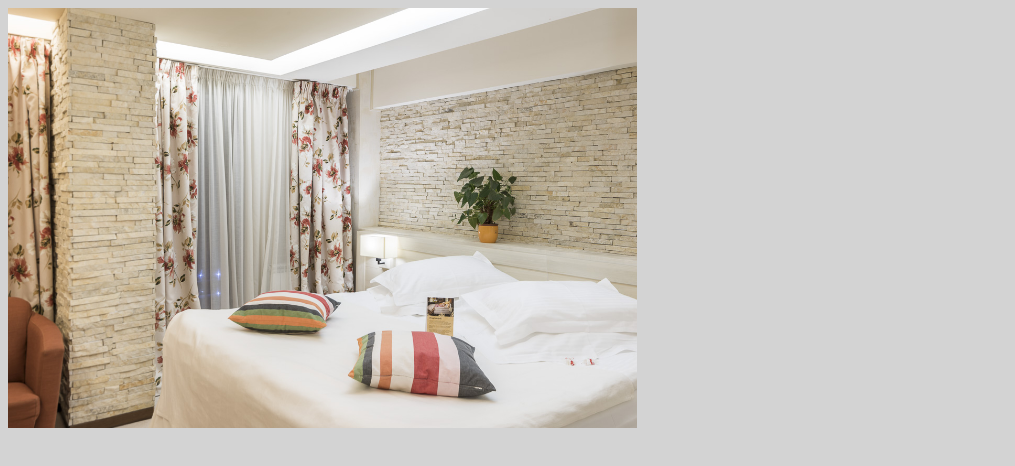
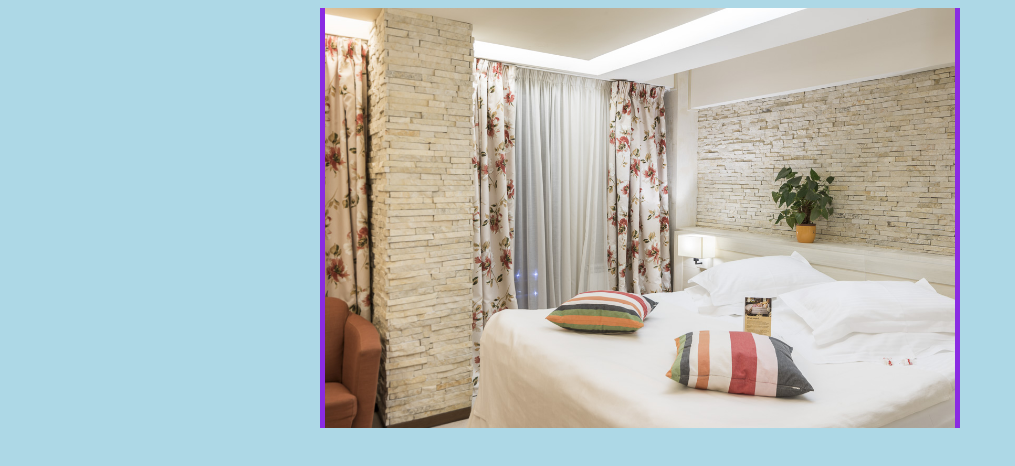
Before and after one commit to ClimenteA/Simple-Carousel-no-dependencies, a plain HTML site: page index.html in a window 1280 px wide. Shown: the whole page, without its empty margins (0-1015 px from the left). Drawn offline with Linux system fonts and the light colour scheme.

Commit message:
Update styles.css

```diff
--- a/styles.css
+++ b/styles.css
@@ -1,22 +1,25 @@
 body {
-    background: lightgray;
+    background: lightblue;
 }
 
 .image-carousel {
-    background: white;
+    background: blueviolet;
 }
 
 
 /* Image Carousel styling */
 
 .image-carousel {
-    display: inline-block;
-    margin-left: auto;
-    margin-right: auto;
+    display: flex;
+		align-content: center;
+		justify-content: center;
+  	width: 100%;
+		margin-right:auto;
+		margin-left: auto;
     min-height: 200px;
     max-height: 420px;
     max-width: 640px;
-    min-width: 300px;
+		min-width: 300px;
     overflow: hidden;
     position: relative;
 }
```
